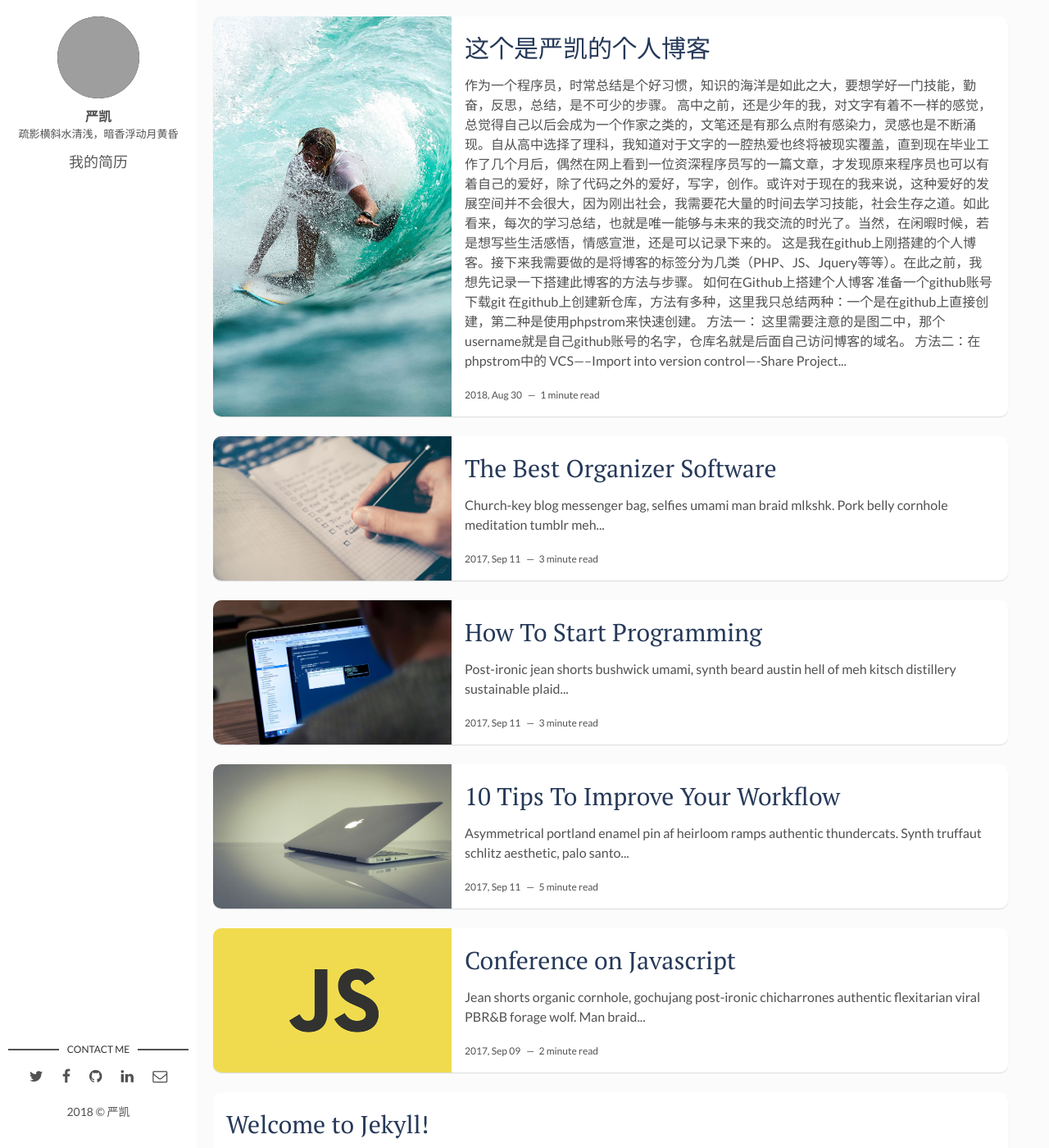
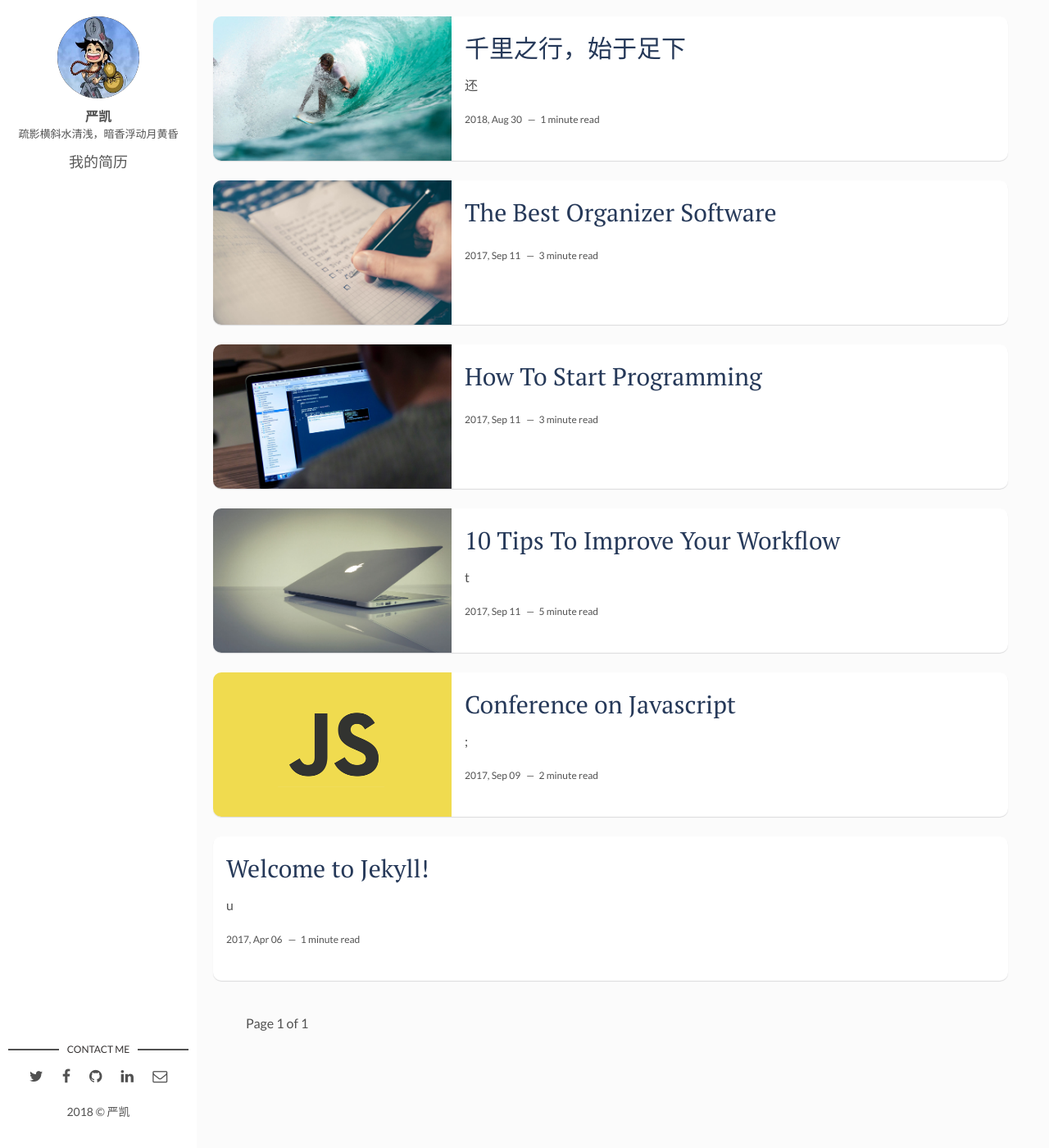
Before and after one commit to yklkp/yklkp.github.io, a Jekyll site: the page built from index.html, in a window 1280 px wide and 1400 px high. Shown: the whole window at 82% size. Built offline with Jekyll 4.4.1, drawn with Linux system fonts in a browser that asks for light colours; the list of posts is cut into pages by our own code; some of the changed text lies outside the part shown; grey boxes are pictures that could not be loaded.

Commit message:
更新第一篇文章

```diff
--- a/_config.yml
+++ b/_config.yml
@@ -7,7 +7,7 @@
 
 # Author Settings
 author: 严凯 # add your name
-author-img: tou.jpg # add your photo
+author-img: tou1.jpg # add your photo
 about-author: 疏影横斜水清浅，暗香浮动月黄昏 # add description
 social-twitter: # add your Twitter handle
 social-facebook: # add your Facebook handle
--- a/_posts/2018-08-30-my-first-blog.markdown
+++ b/_posts/2018-08-30-my-first-blog.markdown
@@ -1,6 +1,6 @@
 ---
 layout: post
-title: 这个是严凯的个人博客
+title: 千里之行，始于足下
 date: 2018-08-30 16:06:20
 img: i-rest.jpg # Add image post (optional)
 fig-caption: # Add figcaption (optional)
--- a/index.html
+++ b/index.html
@@ -9,7 +9,7 @@
   {% endif %}
   <div class="post-content">
     <h2 class="post-title"><a href="{{post.url}}">{{post.title}}</a></h2>
-    <p>{{ post.content | strip_html | truncatewords: 15 }}</p>
+    <p>{{ post.content | strip_html | slice: 100 }}</p>
     <span class="post-date">{{post.date | date: '%Y, %b %d'}}&nbsp;&nbsp;&nbsp;—&nbsp;</span>
     <span class="post-words">{% capture words %}{{ post.content | number_of_words }}{% endcapture %}{% unless words contains "-" %}{{ words | plus: 250 | divided_by: 250 | append: " minute read" }}{% endunless %}</span>
   </div>
```
